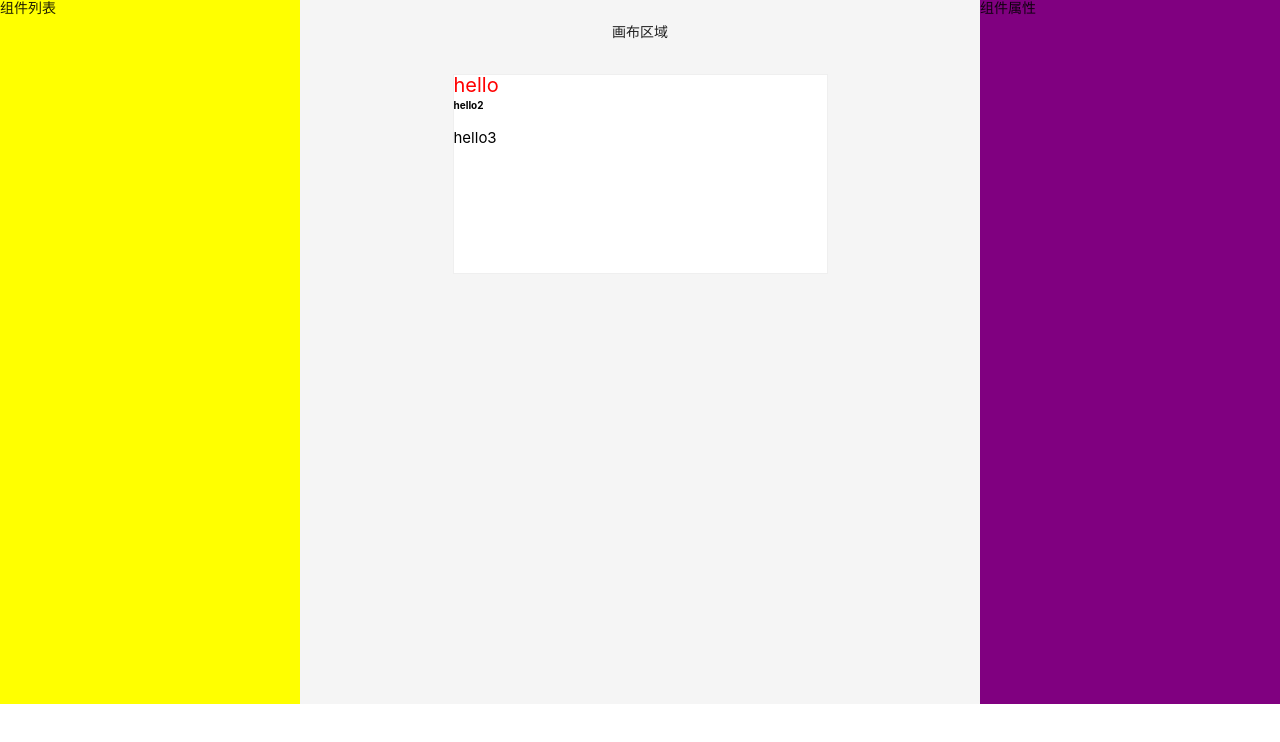
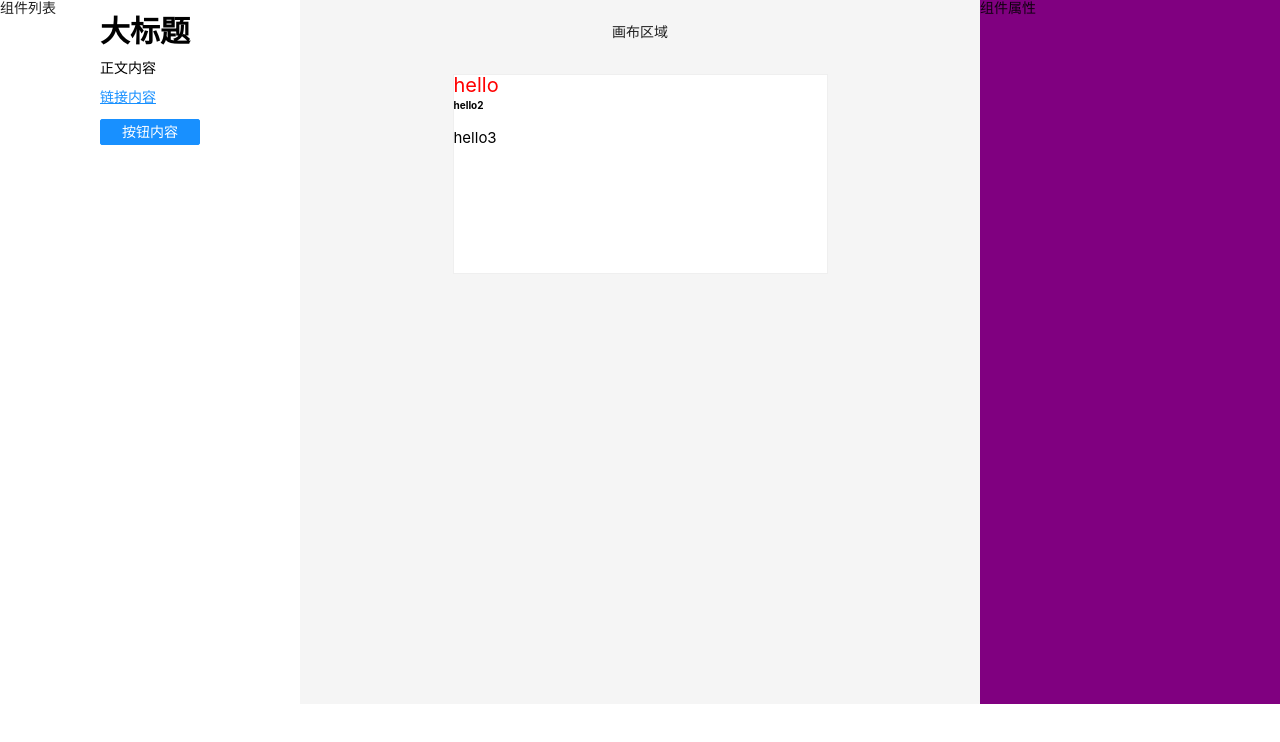
Before and after one commit to tyler4400/my-lego, a Vue app in the folder packages/craft/: page /editor in a window 1280 px wide. Shown: the top 742 px of the page. Built offline with nearby package versions, Linux system fonts and the light colour scheme; the HTML template or start-up script is replaced by a standard one.

Commit message:
6.6 完成模板列表渲染 和 点击模版添加到画布行为

```diff
--- /dev/null
+++ b/packages/craft/src/components/ComponentList.vue
@@ -0,0 +1,28 @@
+<template>
+  <div class="create-component-list">
+    <div
+      v-for="(item, index) in list"
+      :key="index"
+      class="component-item"
+      @click="() => $emit('onItemClick', item)"
+    >
+      <LText v-bind="item" />
+    </div>
+  </div>
+</template>
+<script setup lang="ts">
+import LText from '@/components/LText.vue'
+
+defineProps<{ list: any[] }>()
+
+defineEmits<{
+  (e: 'onItemClick', item: any): void
+}>()
+</script>
+
+<style scoped>
+.component-item {
+  width: 100px;
+  margin: 0 auto 15px;
+}
+</style>
--- /dev/null
+++ b/packages/craft/src/defaultTemplates.ts
@@ -0,0 +1,36 @@
+export const defaultTextTemplates = [
+  {
+    text: '大标题',
+    fontSize: '30px',
+    fontWeight: 'bold',
+    tag: 'h2',
+  },
+  {
+    text: '正文内容',
+    tag: 'p',
+  },
+  {
+    text: '链接内容',
+    color: '#1890ff',
+    textDecoration: 'underline',
+    actionType: 'url',
+    url: 'https://www.imooc-lego.com/',
+    tag: 'p',
+  },
+  {
+    text: '按钮内容',
+    color: '#ffffff',
+    backgroundColor: '#1890ff',
+    borderWidth: '1px',
+    borderColor: '#1890ff',
+    borderStyle: 'solid',
+    borderRadius: '2px',
+    paddingLeft: '10px',
+    paddingRight: '10px',
+    paddingTop: '5px',
+    paddingBottom: '5px',
+    width: '100px',
+    tag: 'button',
+    textAlign: 'center',
+  },
+]
--- a/packages/craft/src/stores/editor.ts
+++ b/packages/craft/src/stores/editor.ts
@@ -9,7 +9,16 @@ export const useEditorStore = defineStore('editor', () => {
   // 当前编辑的是哪个元素，uuid
   const currentElement: string | null = null
 
-  return { components, currentElement }
+  const addComponent = (props: Record<string, any>): void => {
+    const newComp = {
+      id: uuidv4(),
+      name: 'LText',
+      props,
+    }
+    components.push(newComp)
+  }
+
+  return { components, currentElement, addComponent }
 })
 
 const testComponents: ComponentData[] = [
--- a/packages/craft/src/views/EditorView.vue
+++ b/packages/craft/src/views/EditorView.vue
@@ -3,10 +3,14 @@
     <Layout>
       <LayoutSider
         width="300"
-        style="background: yellow"
+        style="background: #fff"
       >
         <div class="sidebar-container">
           组件列表
+          <ComponentList
+            :list="defaultTextTemplates"
+            @on-item-click="addComponent"
+          />
         </div>
       </LayoutSider>
       <Layout style="padding: 0 24px 24px">
@@ -40,6 +44,8 @@
 import { Layout, LayoutContent, LayoutSider } from 'ant-design-vue'
 import { useEditorStore } from '@/stores/editor.ts'
 import LText from '@/components/LText.vue'
+import ComponentList from '@/components/ComponentList.vue'
+import { defaultTextTemplates } from '@/defaultTemplates.ts'
 
 const editorStore = useEditorStore()
 
@@ -48,6 +54,11 @@ defineOptions({
     LText,
   },
 })
+
+const addComponent = (item: any) => {
+  console.log('EditorView.vue.58.addComponent.item: ', item)
+  editorStore.addComponent(item)
+}
 </script>
 
 <style>
```
